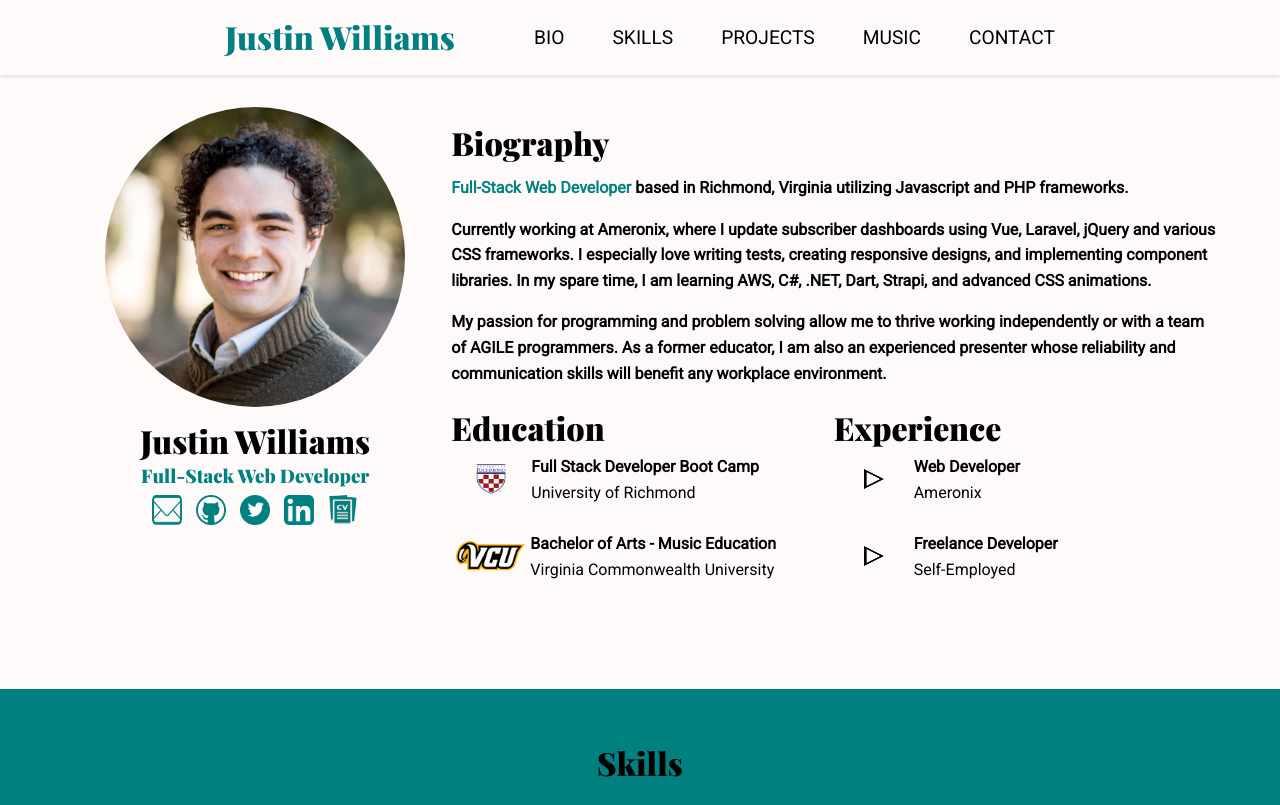
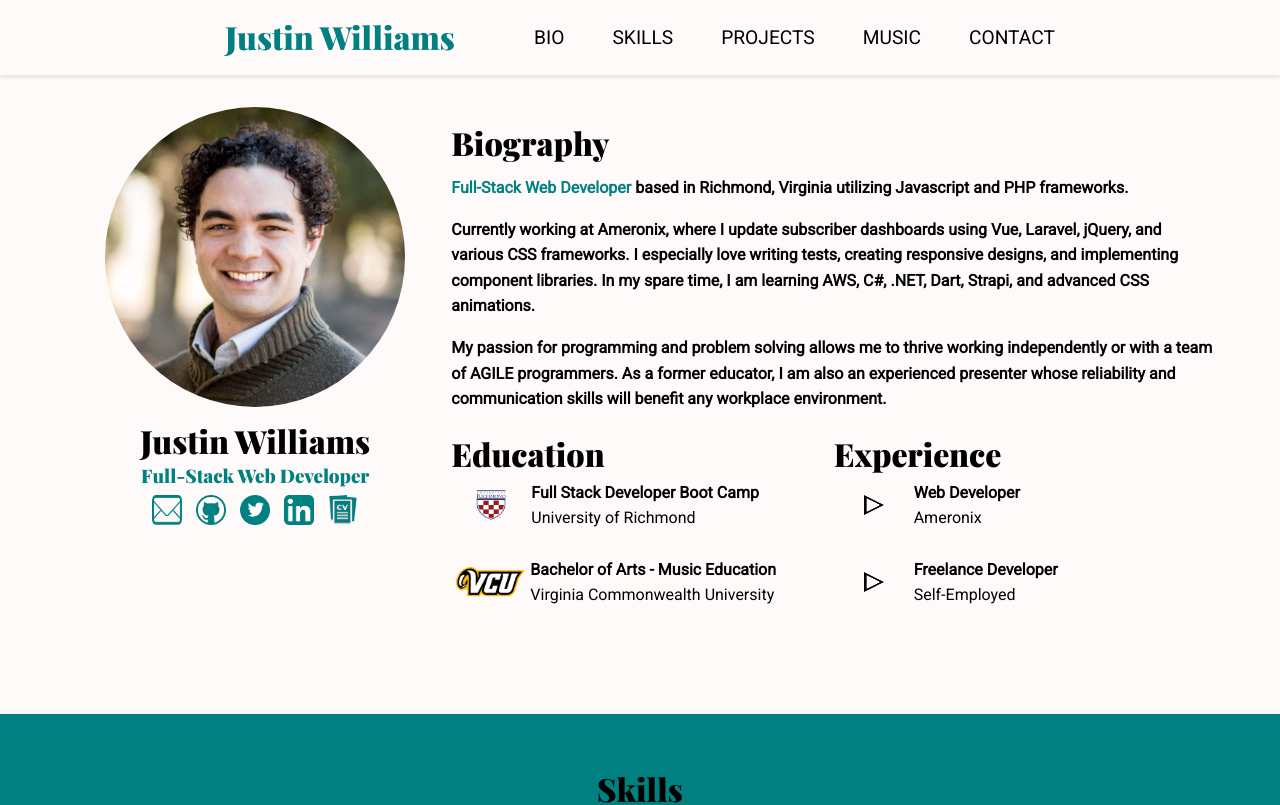
Before and after one commit to justinwilliamsrva/react-portfolio, a React (Create React App) app: page / in a window 1280 px wide. Shown: the top 805 px of the page. Built offline with nearby package versions, Linux system fonts and the light colour scheme.

Commit message:
style: fix grammer mistakes

```diff
--- a/src/Home.js
+++ b/src/Home.js
@@ -61,14 +61,14 @@ export default function Home() {
             <p>
               <b>
                 Currently working at Ameronix, where I update subscriber
-                dashboards using Vue, Laravel, jQuery and various CSS frameworks. I especially
+                dashboards using Vue, Laravel, jQuery, and various CSS frameworks. I especially
                 love writing tests, creating responsive designs, and implementing component libraries. In my spare time, I am learning AWS, C#,
                 .NET, Dart, Strapi, and advanced CSS animations.
               </b>
             </p>
             <p>
               <b>
-                My passion for programming and problem solving allow me to thrive working independently or with a team of AGILE
+                My passion for programming and problem solving allows me to thrive working independently or with a team of AGILE
                 programmers. As a former educator, I am also an experienced presenter
                 whose reliability and communication skills will benefit any workplace
                 environment.
```
